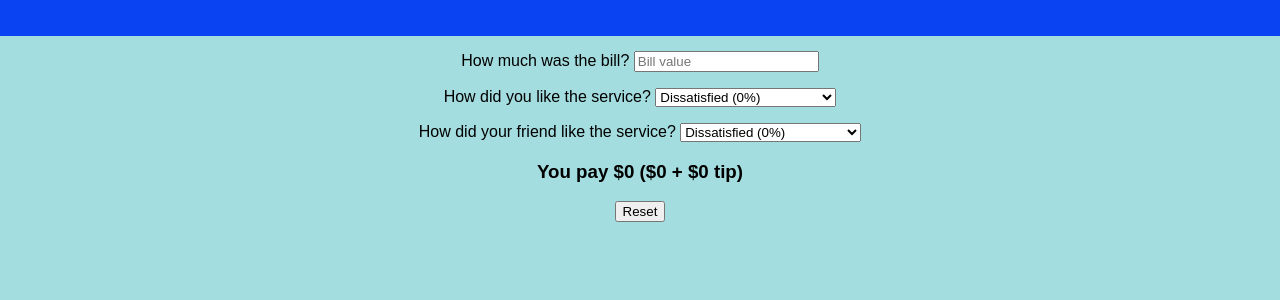
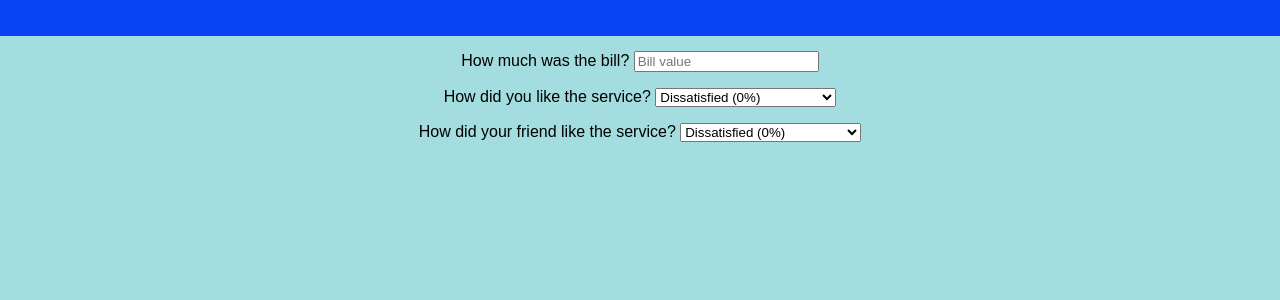
Before and after one commit to jackrichter/tip-calculator, a React (Create React App) app: page / in a window 1280 px wide. Shown: the top 300 px of the page. Built offline with nearby package versions, Linux system fonts and the light colour scheme.

Commit message:
Handle Reset component logic.

```diff
--- a/src/components/Reset.jsx
+++ b/src/components/Reset.jsx
@@ -1,9 +1,9 @@
 import React from "react";
 
-export default function Reset() {
+export default function Reset({ onReset }) {
   return (
     <div>
-      <button>Reset</button>
+      <button onClick={onReset}>Reset</button>
     </div>
   );
 }
--- a/src/components/TipCalculator.jsx
+++ b/src/components/TipCalculator.jsx
@@ -11,6 +11,12 @@ export default function TipCalculator() {
 
   // Derived State in calculating the tip
   const tip = Math.round(bill * ((percentage1 + percentage2) / 2 / 100));
+
+  function handleReset() {
+    setBill("");
+    setPercentage1(0);
+    setPercentage2(0);
+  }
 
   return (
     <div>
@@ -26,8 +32,13 @@ export default function TipCalculator() {
         <SelectPercentage percentage={percentage2} onSelect={setPercentage2}>
           How did your friend like the service?{" "}
         </SelectPercentage>
-        <Output bill={bill} tip={tip} />
-        <Reset />
+
+        {bill > 0 && (
+          <>
+            <Output bill={bill} tip={tip} />
+            <Reset onReset={handleReset} />
+          </>
+        )}
       </div>
     </div>
   );
```
